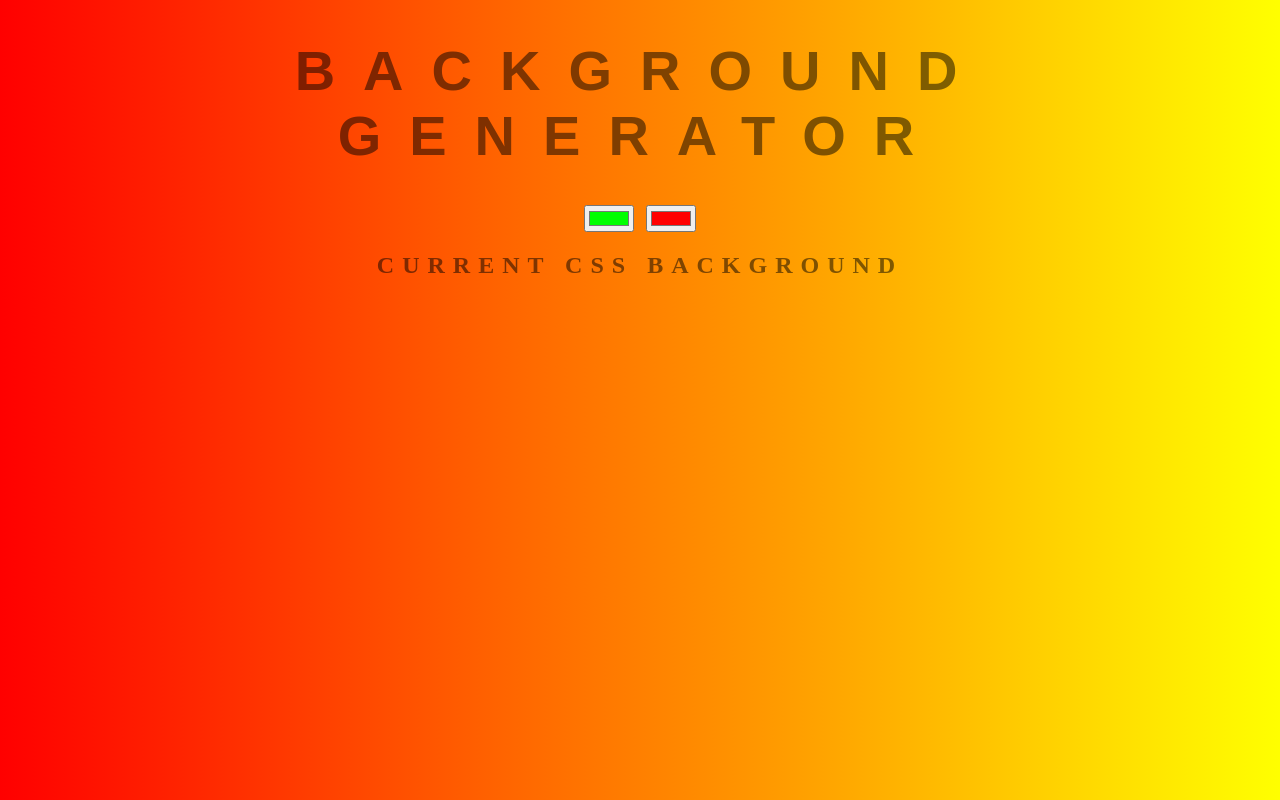
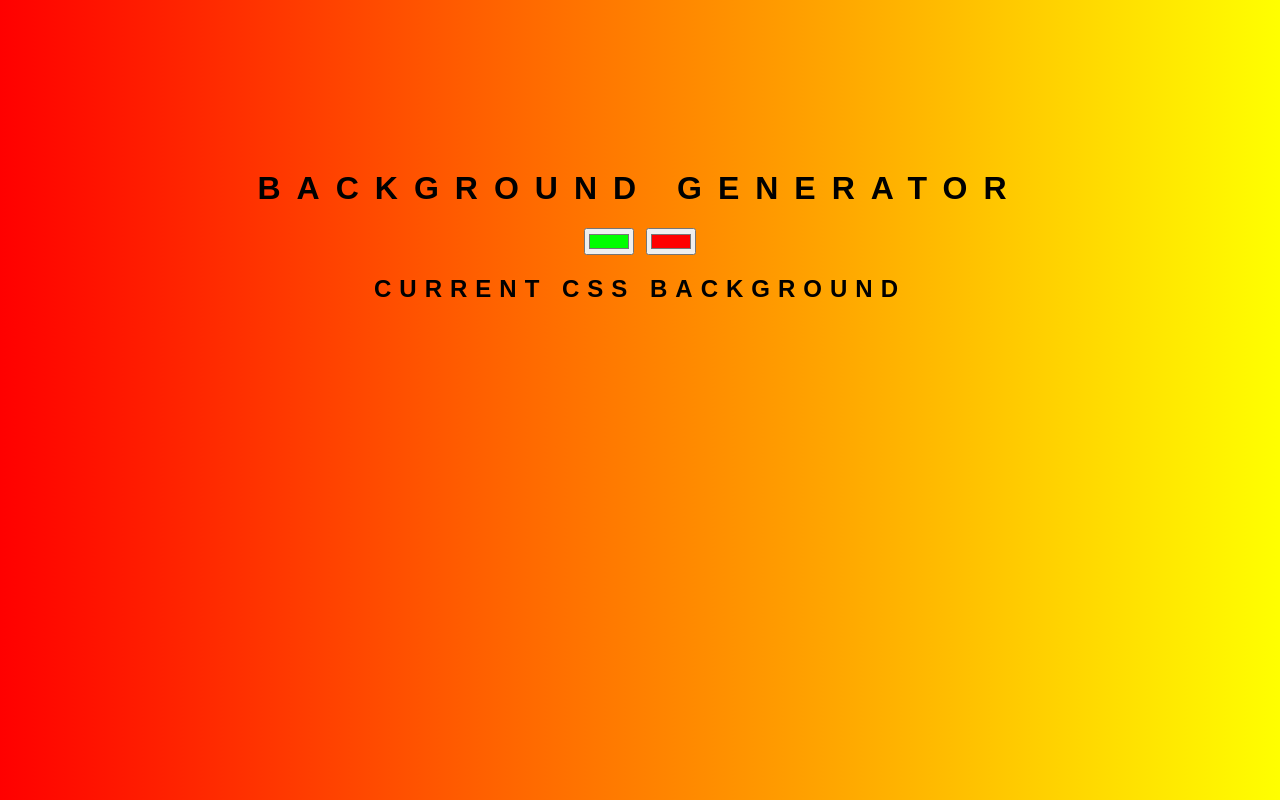
Before and after one commit to shahadlaml/BGgeneratior, a website: page index.html in a window 1280 px wide. Drawn offline with Linux system fonts and the light colour scheme.

Commit message:
changed some css

```diff
--- a/style.css
+++ b/style.css
@@ -1,16 +1,18 @@
 body {
-	font: 'Raleway', sans-serif;
-    color: rgba(0,0,0,.5);
+		font-family: Arial, sans-serif;
+    color: #000;
     text-align: center;
     text-transform: uppercase;
     letter-spacing: .5em;
     top: 15%;
-	background: linear-gradient(to right, red , yellow); /* Standard syntax */
+		background: linear-gradient(to right, red , yellow); /* Standard syntax */
+		margin-top: 170px;
 }
 
 h1 {
-    font: 600 3.5em 'Raleway', sans-serif;
-    color: rgba(0,0,0,.5);
+		font-family: Arial, sans-serif;
+    font: 600 2.5em ;
+    color: #000;
     text-align: center;
     text-transform: uppercase;
     letter-spacing: .5em;
@@ -18,10 +20,11 @@ h1 {
 }
 
 h3 {
-	font: 900 1em 'Raleway', sans-serif;
-    color: rgba(0,0,0,.5);
+		font-family: Arial, sans-serif;
+		font: 900 1em ;
+    color: #fff;
     text-align: center;
     text-transform: none;
     letter-spacing: 0.01em;
-
+		font-weight: 50;
 }
```
